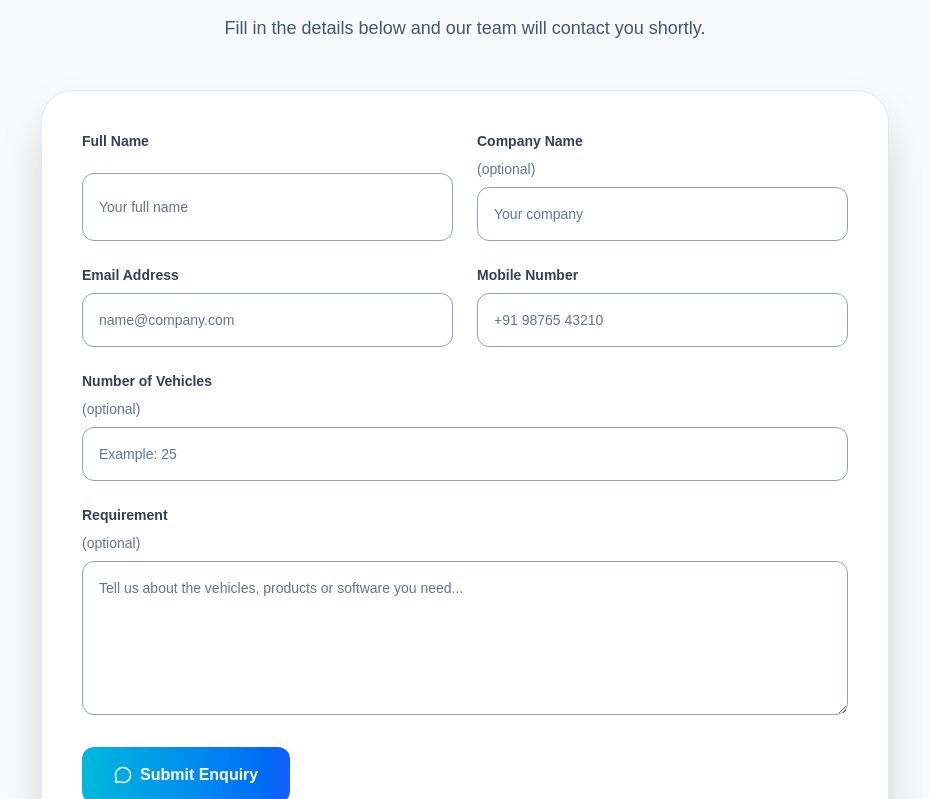
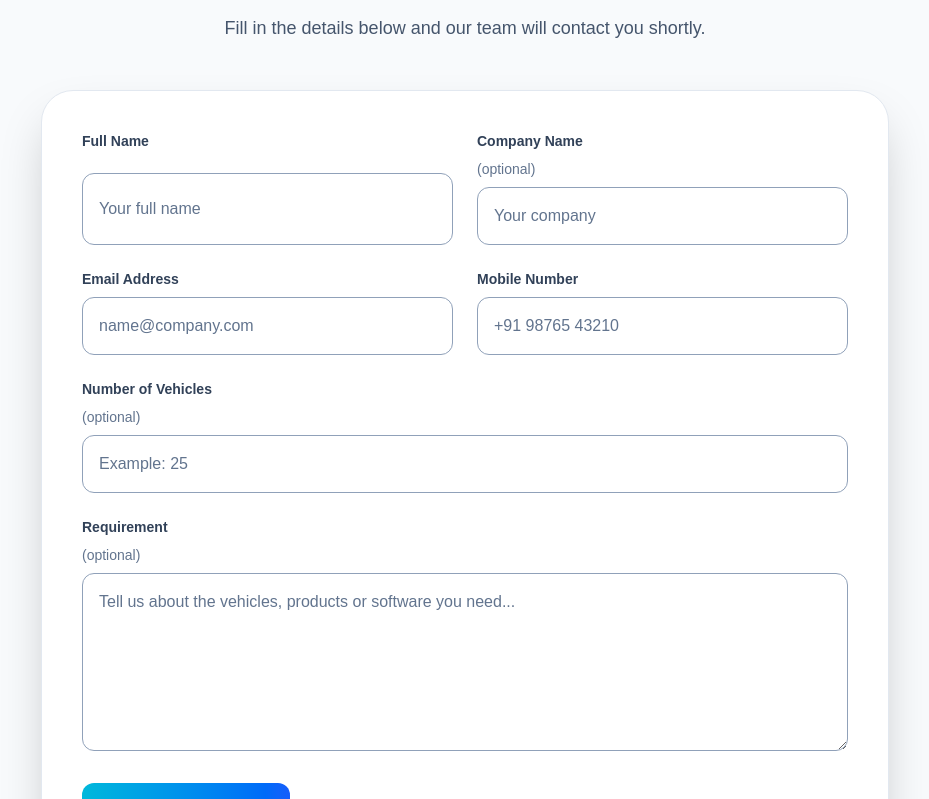
Before and after one commit to skdhall450-code/navii-gps-pro, a Next.js app: page /contact in a window 1280 px wide. Shown: the part 1701-2500 px from the top of the page, without its empty margins (175-1104 px from the left). Built offline with nearby package versions, Linux system fonts and the light colour scheme.

Commit message:
Improve narrow-screen enquiry controls and verify priority local journeys

```diff
--- a/components/contact/form/ContactForm.tsx
+++ b/components/contact/form/ContactForm.tsx
@@ -140,29 +140,29 @@ export default function ContactForm() {
           className="rounded-[28px] border border-slate-200 bg-white p-6 shadow-2xl sm:rounded-[32px] sm:p-10"
         >
           <div className="grid gap-6 md:grid-cols-2">
-            <label className="grid gap-2 text-sm font-semibold text-slate-700">
+            <label className="grid min-w-0 gap-2 text-sm font-semibold text-slate-700">
               Full Name <span className="sr-only">(required)</span>
-              <input type="text" name="name" autoComplete="name" maxLength={80} placeholder="Your full name" value={form.name} onChange={handleChange} className="rounded-xl border border-slate-400 bg-white p-4 font-normal text-slate-900 outline-none placeholder:text-slate-500 focus:border-cyan-500 focus:ring-4 focus:ring-cyan-500/10" required />
+              <input type="text" name="name" autoComplete="name" maxLength={80} placeholder="Your full name" value={form.name} onChange={handleChange} className="w-full min-w-0 rounded-xl border border-slate-400 bg-white p-4 text-base font-normal text-slate-900 outline-none placeholder:text-slate-500 focus:border-cyan-500 focus:ring-4 focus:ring-cyan-500/10" required />
             </label>
-            <label className="grid gap-2 text-sm font-semibold text-slate-700">
+            <label className="grid min-w-0 gap-2 text-sm font-semibold text-slate-700">
               Company Name <span className="font-normal text-slate-500">(optional)</span>
-              <input type="text" name="company" autoComplete="organization" maxLength={120} placeholder="Your company" value={form.company} onChange={handleChange} className="rounded-xl border border-slate-400 bg-white p-4 font-normal text-slate-900 outline-none placeholder:text-slate-500 focus:border-cyan-500 focus:ring-4 focus:ring-cyan-500/10" />
+              <input type="text" name="company" autoComplete="organization" maxLength={120} placeholder="Your company" value={form.company} onChange={handleChange} className="w-full min-w-0 rounded-xl border border-slate-400 bg-white p-4 text-base font-normal text-slate-900 outline-none placeholder:text-slate-500 focus:border-cyan-500 focus:ring-4 focus:ring-cyan-500/10" />
             </label>
-            <label className="grid gap-2 text-sm font-semibold text-slate-700">
+            <label className="grid min-w-0 gap-2 text-sm font-semibold text-slate-700">
               Email Address <span className="sr-only">(required)</span>
-              <input type="email" name="email" autoComplete="email" maxLength={160} placeholder="name@company.com" value={form.email} onChange={handleChange} className="rounded-xl border border-slate-400 bg-white p-4 font-normal text-slate-900 outline-none placeholder:text-slate-500 focus:border-cyan-500 focus:ring-4 focus:ring-cyan-500/10" required />
+              <input type="email" name="email" autoComplete="email" maxLength={160} placeholder="name@company.com" value={form.email} onChange={handleChange} className="w-full min-w-0 rounded-xl border border-slate-400 bg-white p-4 text-base font-normal text-slate-900 outline-none placeholder:text-slate-500 focus:border-cyan-500 focus:ring-4 focus:ring-cyan-500/10" required />
             </label>
-            <label className="grid gap-2 text-sm font-semibold text-slate-700">
+            <label className="grid min-w-0 gap-2 text-sm font-semibold text-slate-700">
               Mobile Number <span className="sr-only">(required)</span>
-              <input type="tel" name="phone" autoComplete="tel" inputMode="tel" maxLength={24} placeholder="+91 98765 43210" value={form.phone} onChange={handleChange} className="rounded-xl border border-slate-400 bg-white p-4 font-normal text-slate-900 outline-none placeholder:text-slate-500 focus:border-cyan-500 focus:ring-4 focus:ring-cyan-500/10" required />
+              <input type="tel" name="phone" autoComplete="tel" inputMode="tel" maxLength={24} placeholder="+91 98765 43210" value={form.phone} onChange={handleChange} className="w-full min-w-0 rounded-xl border border-slate-400 bg-white p-4 text-base font-normal text-slate-900 outline-none placeholder:text-slate-500 focus:border-cyan-500 focus:ring-4 focus:ring-cyan-500/10" required />
             </label>
-            <label className="grid gap-2 text-sm font-semibold text-slate-700 md:col-span-2">
+            <label className="grid min-w-0 gap-2 text-sm font-semibold text-slate-700 md:col-span-2">
               Number of Vehicles <span className="font-normal text-slate-500">(optional)</span>
-              <input type="number" name="vehicles" inputMode="numeric" min="1" max="999999" placeholder="Example: 25" value={form.vehicles} onChange={handleChange} className="rounded-xl border border-slate-400 bg-white p-4 font-normal text-slate-900 outline-none placeholder:text-slate-500 focus:border-cyan-500 focus:ring-4 focus:ring-cyan-500/10" />
+              <input type="number" name="vehicles" inputMode="numeric" min="1" max="999999" placeholder="Example: 25" value={form.vehicles} onChange={handleChange} className="w-full min-w-0 rounded-xl border border-slate-400 bg-white p-4 text-base font-normal text-slate-900 outline-none placeholder:text-slate-500 focus:border-cyan-500 focus:ring-4 focus:ring-cyan-500/10" />
             </label>
-            <label className="grid gap-2 text-sm font-semibold text-slate-700 md:col-span-2">
+            <label className="grid min-w-0 gap-2 text-sm font-semibold text-slate-700 md:col-span-2">
               Requirement <span className="font-normal text-slate-500">(optional)</span>
-              <textarea name="message" rows={6} maxLength={2000} placeholder="Tell us about the vehicles, products or software you need..." value={form.message} onChange={handleChange} className="rounded-xl border border-slate-400 bg-white p-4 font-normal text-slate-900 outline-none placeholder:text-slate-500 focus:border-cyan-500 focus:ring-4 focus:ring-cyan-500/10" />
+              <textarea name="message" rows={6} maxLength={2000} placeholder="Tell us about the vehicles, products or software you need..." value={form.message} onChange={handleChange} className="w-full min-w-0 rounded-xl border border-slate-400 bg-white p-4 text-base font-normal text-slate-900 outline-none placeholder:text-slate-500 focus:border-cyan-500 focus:ring-4 focus:ring-cyan-500/10" />
             </label>
             <label className="absolute -left-[10000px] h-px w-px overflow-hidden" aria-hidden="true">
               Website
```
Also changed, not shown: test/browser/home-premium.mjs (+89 -2 lines), 1 other file (tests, documents, lock files or other folders).
